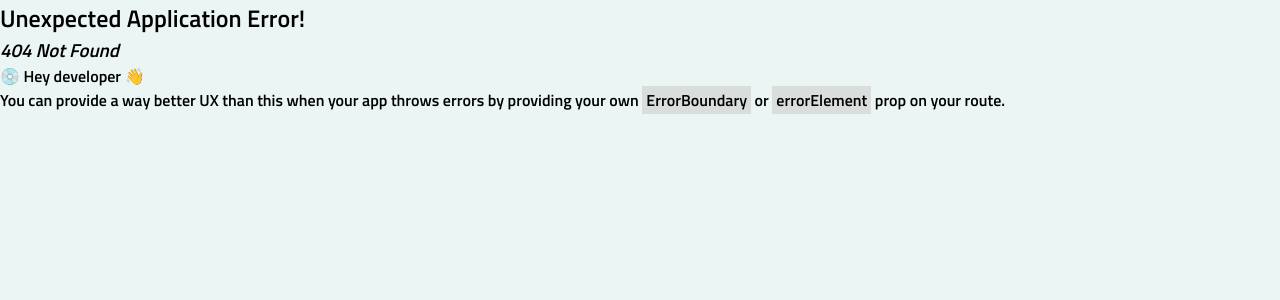
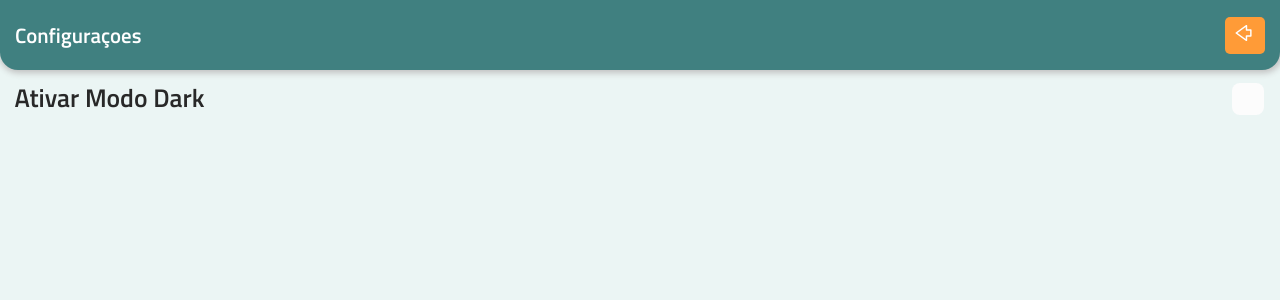
Before and after one commit to AdrianoAmorim/Contato_APP, a React (Vite) app: page /configuracao in a window 1280 px wide. Before the commit this address had no page. Shown: the top 300 px of the page. Built offline with nearby package versions, Linux system fonts and the light colour scheme.

Commit message:
feat: adiciona a tela de configurações - e checkBox darktheme Adicionado

```diff
--- a/src/components/Header/Buttons/ButtonConfig/index.tsx
+++ b/src/components/Header/Buttons/ButtonConfig/index.tsx
@@ -1,6 +1,6 @@
 import { ReactNode, useContext } from "react";
-import { ContactContext } from "../../../../contexts/ContactContext";
-import * as S from "./styled"
+import * as S from "./styled";
+import { useNavigate } from "react-router-dom";
 
 interface ButtonProps {
   children: ReactNode;
@@ -9,27 +9,14 @@ interface ButtonProps {
 }
 
 export const ButtonConfig = ({ children, show, bgcolor }: ButtonProps) => {
-    const contact = useContext(ContactContext);
-
-    const cadContact = () => {
-        if(contact.dataContact){
-            console.log(contact.dataContact)
-        }else{
-            console.log("vazio")
-        }
-    }
-
-
-
+  const navigate = useNavigate();
   return (
     <>
-            {show &&
-                <S.Button bgcolor={bgcolor} onClick={cadContact}>
+      {show && (
+        <S.Button bgcolor={bgcolor} onClick={() => navigate("/configuracao")}>
           {children}
         </S.Button>
-            }
+      )}
     </>
-
-
-    )
-}
+  );
+};
--- a/src/pages/Cadastro/index.tsx
+++ b/src/pages/Cadastro/index.tsx
@@ -6,7 +6,7 @@ import { HeaderContext } from "../../contexts/HeaderContext";
 import { ContactContext } from "../../contexts/ContactContext";
 import ReactLoading from "react-loading";
 import { getAllCategories } from "../../services/Api";
-import { CategoryType } from "../../types/category";
+import { CategoryType } from "../../types/CategoryType";
 import { Modal } from "../../components/Modal";
 import { ErrorData } from "../ErrorData";
 
--- /dev/null
+++ b/src/pages/Configuracao/index.tsx
@@ -0,0 +1,33 @@
+import { useContext, useEffect } from "react";
+import { Main } from "../../components/MainComponent"
+import { HeaderContext } from "../../contexts/HeaderContext";
+import * as S from "./styled"
+
+export const Configuracao = ()=>{
+    const {headerState,setHeaderState,titleState,setTitleState}  = useContext(HeaderContext);
+
+    const configHeader = {
+        btnConfig: false,
+        btnSave: false,
+        btnDelete: false,
+        btnBack: true,
+        btnEditar: false,
+      };
+
+    useEffect(()=>{
+        setHeaderState(configHeader);
+        setTitleState({title:"Configuraçoes"});
+    },[])
+    return(
+
+        <Main>
+            <S.BoxDarkTheme>
+                Ativar Modo Dark
+                <S.CheckDarkMode/>
+                <span className="checkBox"></span>
+            </S.BoxDarkTheme>
+
+        </Main>
+
+    )
+}
--- /dev/null
+++ b/src/pages/Configuracao/styled.ts
@@ -0,0 +1,51 @@
+import styled from "styled-components";
+
+export const BoxDarkTheme = styled.label`
+  position: relative;
+  display: flex;
+  justify-content: space-between;
+  width: 100%;
+  color: var(--text-primary);
+  font-size: 1.6rem;
+  cursor: pointer;
+
+  .checkBox {
+    position: absolute;
+    top: 5px;
+    right: 2px;
+    width: 32px;
+    height: 32px;
+    background-color: #fcfcfc;
+    border-radius: 8px;
+    transition: all 0.2s ease-in-out;
+
+  }
+  &:hover .checkBox {
+    background-color: var(--border-input);
+  }
+  & input:checked ~ .checkBox {
+    background-color: var(--bg-button);
+  }
+  & .checkBox:after{
+    content:"";
+    position:absolute;
+    display: none;
+    top: 5px;
+    right: 8px;
+    width: 10px;
+    height:11px;
+    border:solid #fff;
+    border-width: 0 4px 3px 0;
+    transform: rotate(45deg);
+    -webkit-transform: rotate(45deg);
+    -ms-transform: rotate(45deg);
+  }
+
+  & input:checked ~ .checkBox:after{
+    display:block
+  }
+`;
+
+export const CheckDarkMode = styled.input.attrs({ type: "checkbox" })`
+  opacity: 0;
+`;
--- a/src/routes/index.tsx
+++ b/src/routes/index.tsx
@@ -3,6 +3,7 @@ import App from "../App";
 import { Cadastro } from "../pages/Cadastro";
 import { Visualizar } from "../pages/Visualizar";
 import { Home } from "../pages/Home";
+import { Configuracao } from "../pages/Configuracao";
 
 export const router = createBrowserRouter([
   {
@@ -24,6 +25,10 @@ export const router = createBrowserRouter([
       {
         path: "/visualizar/:id",
           element: <Visualizar />
+      },
+      {
+        path: "/configuracao",
+          element: <Configuracao />
       }
     ]
   }
--- a/src/services/Api.ts
+++ b/src/services/Api.ts
@@ -1,6 +1,6 @@
 import axios from "axios";
 import { ContactHomeType, ContactType } from "../types/ContactType";
-import { CategoryType } from "../types/category";
+import { CategoryType } from "../types/CategoryType";
 
 const url_api = "http://localhost:4041";
 
```
Also changed, not shown: src/types/CategoryType.ts (renamed from src/types/category.ts). Lines whose indentation alone changed are shown as unchanged.
